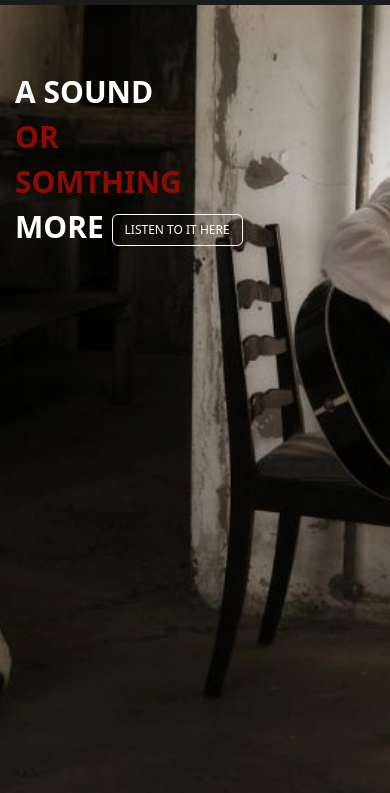
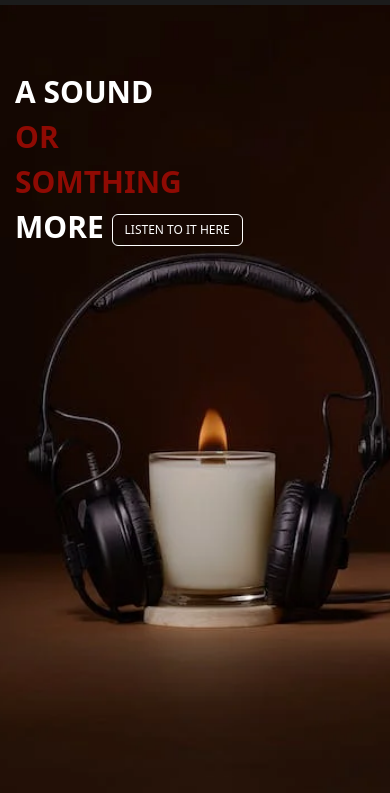
Before and after one commit to mohammed78787/Andra-template, a plain HTML site: page index.html in a window 390 px wide. Shown: the part 51-844 px from the top of the page. Drawn offline with Linux system fonts and the light colour scheme.

Commit message:
bg-mobile

```diff
--- a/style.css
+++ b/style.css
@@ -38,6 +38,12 @@ nav .navbar-toggler:focus {
     background-repeat: no-repeat !important;
     background-size: cover !important;
 }
+@media(max-width: 600px) {
+    .landing {
+        background-image: url(img/pexels-18.webp);
+
+    }
+  }
 .landing .text {
     position: absolute;
     left: 50px;
@@ -45,6 +51,7 @@ nav .navbar-toggler:focus {
     color: white;
     font-weight: bold;
     font-size: 50px;
+    z-index: 3;
 }
 @media(max-width: 400px) {
     .landing .text {
@@ -272,7 +279,7 @@ top: 120px;
 }
 /* contact */
 .con-bgimg {
-    background-image: url(img/pexels-18.webp);
+    background-image: url(img/pexels-17.webp);
     height: 680px;
     position: relative;
     background-position: center;
```
